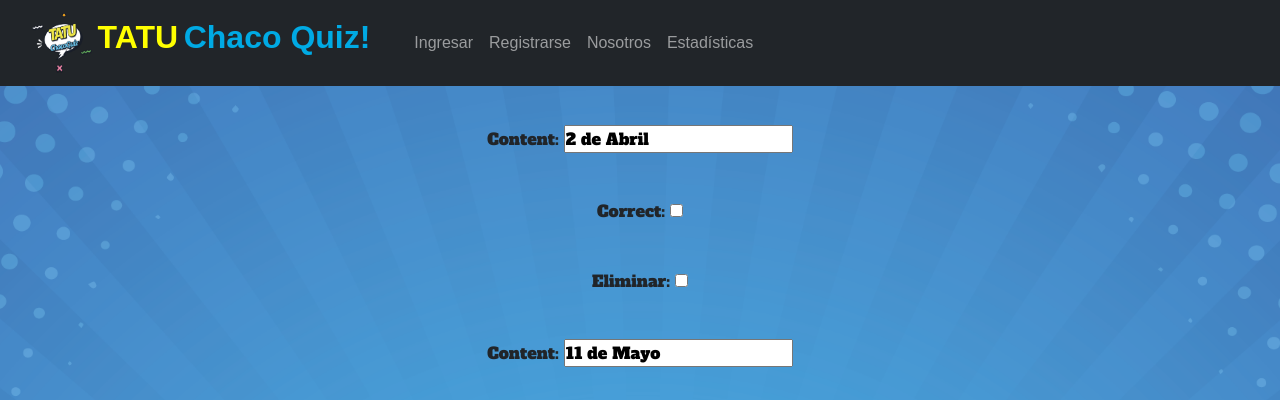
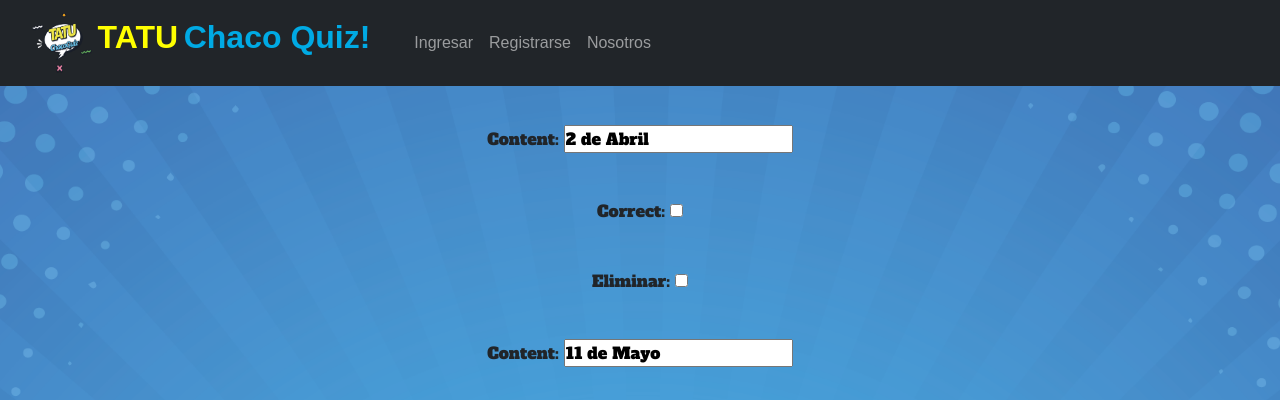
Before and after one commit to OvaR82/TatuQuiz, a Django app: page /add_options/1/ in a window 1280 px wide. Shown: the top 400 px of the page. Run offline with Django 3.2, Linux system fonts and the light colour scheme; data comes from the database, SQL or seed files in the repository; some web fonts are replaced.

Commit message:
Correcciones menores...

```diff
--- a/triviaChaco/templates/base.html
+++ b/triviaChaco/templates/base.html
@@ -39,9 +39,6 @@
                 <li class="nav-item">
                   <a class="nav-link" href="/index">Trivias</a>
                 </li>
-                <li class="nav-item">
-                  <a class="nav-link" href="/results_public">Estadísticas</a>
-                </li>
                   {% if user.is_superuser %}
                   <div class="collapse navbar-collapse" id="navbarNavDarkDropdown">
                     <ul class="navbar-nav">
@@ -52,7 +49,7 @@
                         <ul class="dropdown-menu dropdown-menu-dark" aria-labelledby="navbarDarkDropdownMenuLink">
                           <li><a class="dropdown-item" href="/add_quiz/">Agregar Trivia</a></li>
                           <li><a class="dropdown-item" href="/add_question/">Agregar Pregunta</a></li>
-                          <li><a class="dropdown-item" href="/results/">Resultados</a></li>
+                          <li><a class="dropdown-item" href="/results/">Estadísticas</a></li>
                         </ul>
                       </li>
                     </ul>
@@ -69,9 +66,6 @@
               </li>
               <li class="nav-item">
                 <a class="nav-link" href="/team">Nosotros</a>
-              </li>
-              <li class="nav-item">
-                <a class="nav-link" href="/results_public">Estadísticas</a>
               </li>
             </ul>
             {% endif %}
```
